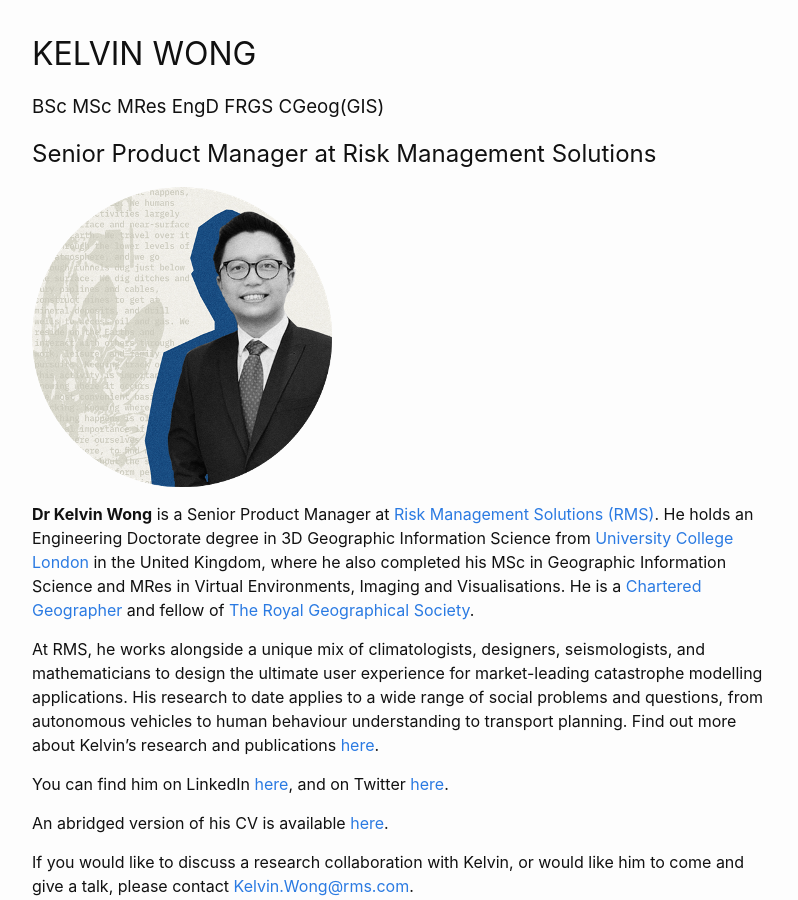
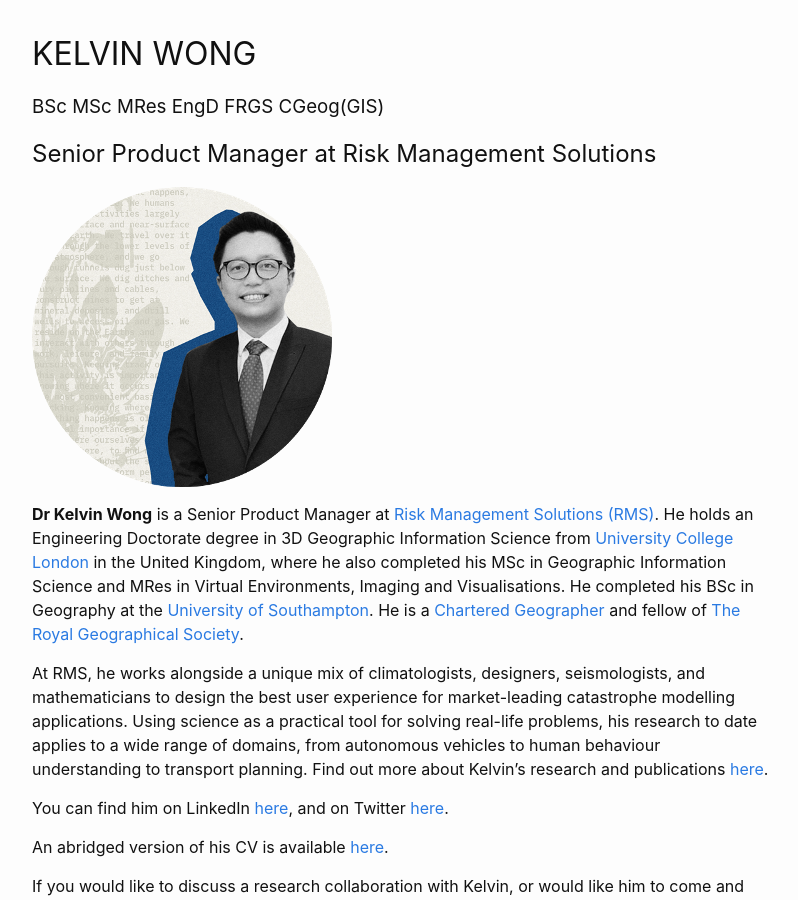
Before and after one commit to kel196/kel196.github.io, a Jekyll site: the page built from index.md, in a window 1280 px wide and 900 px high. Shown: the whole window, without its empty margins (238-1036 px from the left). Built offline with Jekyll 4.4.1, drawn with Linux system fonts in a browser that asks for light colours; our own code applies the rules of GitHub Pages for plain Markdown files.

Commit message:
Update index.md

```diff
--- a/index.md
+++ b/index.md
@@ -5,9 +5,9 @@
 
 ![Dr Kelvin Wong](http://kel196.github.io/icon.png)
 
-**Dr Kelvin Wong** is a Senior Product Manager at [Risk Management Solutions (RMS)](https://www.rms.com/). He holds an Engineering Doctorate degree in 3D Geographic Information Science from [University College London](https://www.ucl.ac.uk/) in the United Kingdom, where he also completed his MSc in Geographic Information Science and MRes in Virtual Environments, Imaging and Visualisations. He is a [Chartered Geographer](https://www.rgs.org/professionals/chartered-geographer/) and fellow of [The Royal Geographical Society](https://www.rgs.org/).
+**Dr Kelvin Wong** is a Senior Product Manager at [Risk Management Solutions (RMS)](https://www.rms.com/). He holds an Engineering Doctorate degree in 3D Geographic Information Science from [University College London](https://www.ucl.ac.uk/) in the United Kingdom, where he also completed his MSc in Geographic Information Science and MRes in Virtual Environments, Imaging and Visualisations. He completed his BSc in Geography at the [University of Southampton](https://www.southampton.ac.uk/). He is a [Chartered Geographer](https://www.rgs.org/professionals/chartered-geographer/) and fellow of [The Royal Geographical Society](https://www.rgs.org/).
 
-At RMS, he works alongside a unique mix of climatologists, designers, seismologists, and mathematicians to design the ultimate user experience for market-leading catastrophe modelling applications. His research to date applies to a wide range of social problems and questions, from autonomous vehicles to human behaviour understanding to transport planning. Find out more about Kelvin's research and publications [here](#publications).
+At RMS, he works alongside a unique mix of climatologists, designers, seismologists, and mathematicians to design the best user experience for market-leading catastrophe modelling applications. Using science as a practical tool for solving real-life problems, his research to date applies to a wide range of domains, from autonomous vehicles to human behaviour understanding to transport planning. Find out more about Kelvin's research and publications [here](#publications).
 
 You can find him on LinkedIn [here](https://www.linkedin.com/in/wongkelvin), and on Twitter [here](https://twitter.com/kel_196).
 
```
